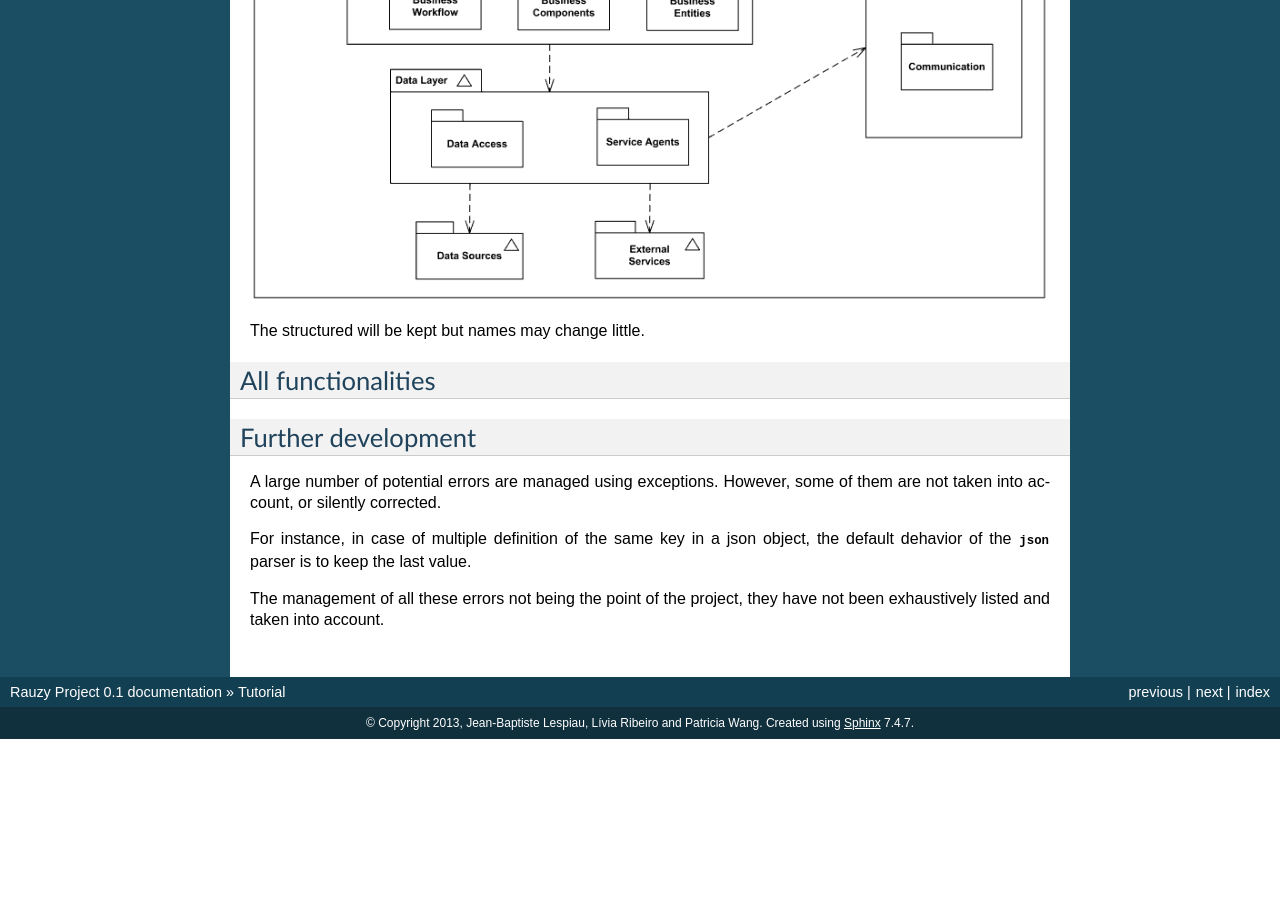
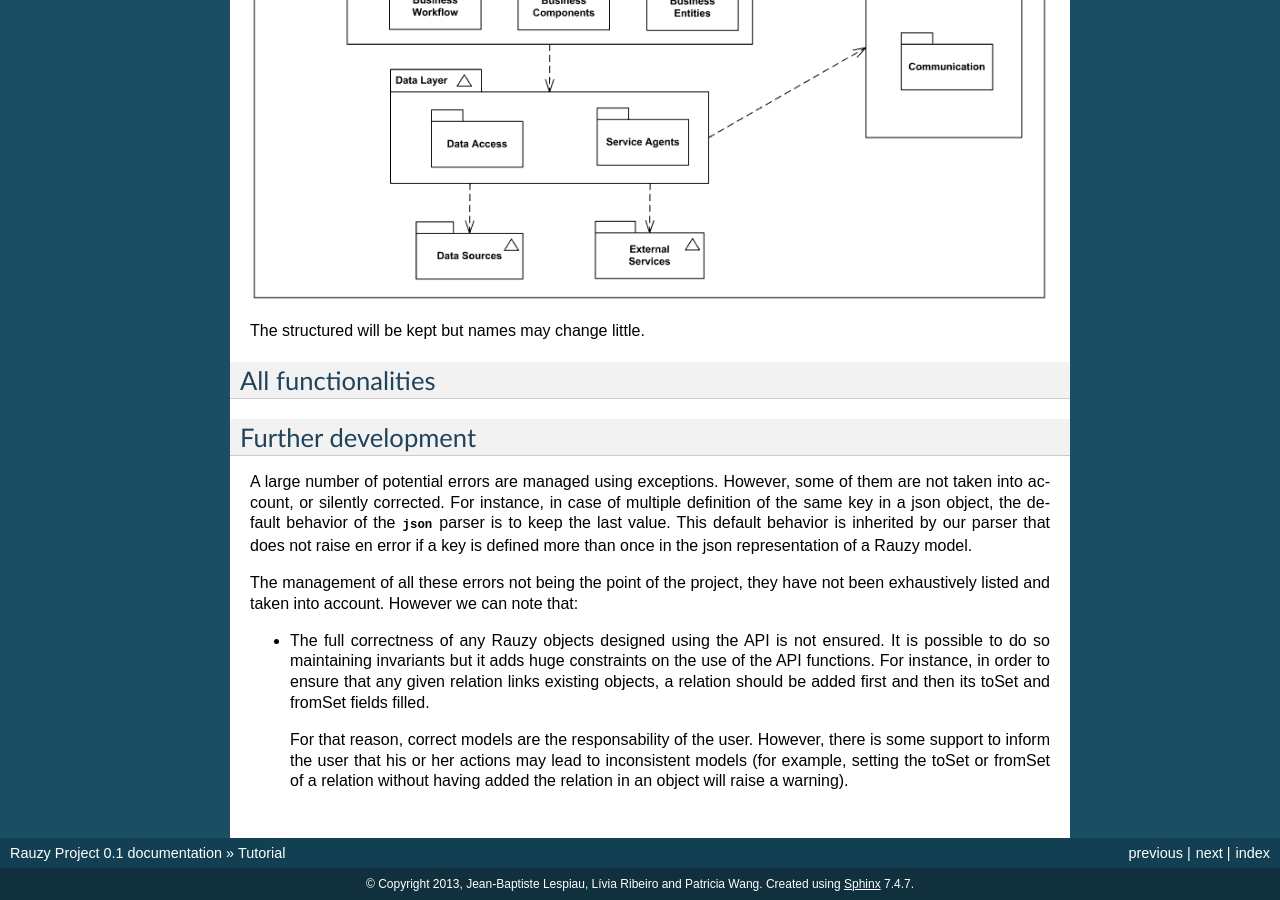
Before and after one commit to Gueust/Rauzy-Language, a Sphinx documentation site: the page built from doc/source/tutorial.rst, in a window 1280 px wide and 900 px high, scrolled down 612 px. Built offline with Sphinx 7.4.7, drawn with Linux system fonts in a browser that asks for light colours; before the commit the page ends 1351 px from its top, so only the background shows below that.

Commit message:
More information n the tutorial about 'features'

```diff
--- a/doc/source/tutorial.rst
+++ b/doc/source/tutorial.rst
@@ -19,9 +19,21 @@ Further development
 
 A large number of potential errors are managed using exceptions. However, some
 of them are not taken into account, or silently corrected.
-
 For instance, in case of multiple definition of the same key in a json object,
-the default dehavior of the :mod:`json` parser is to keep the last value.
+the default behavior of the :mod:`json` parser is to keep the last value. This
+default behavior is inherited by our parser that does not raise en error if a key
+is defined more than once in the json representation of a Rauzy model.
 
 The management of all these errors not being the point of the project, they have
-not been exhaustively listed and taken into account.
+not been exhaustively listed and taken into account. However we can note that:
+
+- The full correctness of any Rauzy objects designed using the API is not
+  ensured. It is possible to do so maintaining invariants but it adds huge
+  constraints on the use of the API functions. For instance, in order to ensure
+  that any given relation links existing objects, a relation should be added
+  first and then its toSet and fromSet fields filled.
+
+  For that reason, correct models are the responsability of the user. However,
+  there is some support to inform the user that his or her actions may lead to
+  inconsistent models (for example, setting the toSet or fromSet of a relation
+  without having added the relation in an object will raise a warning).
```
